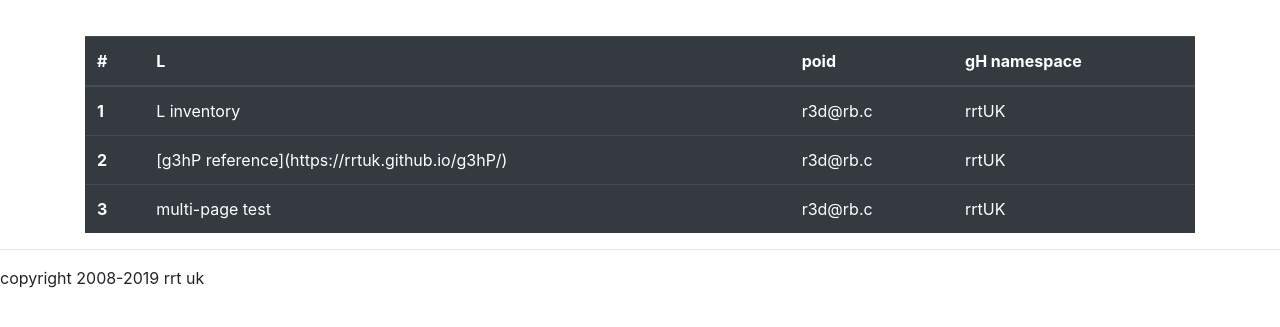
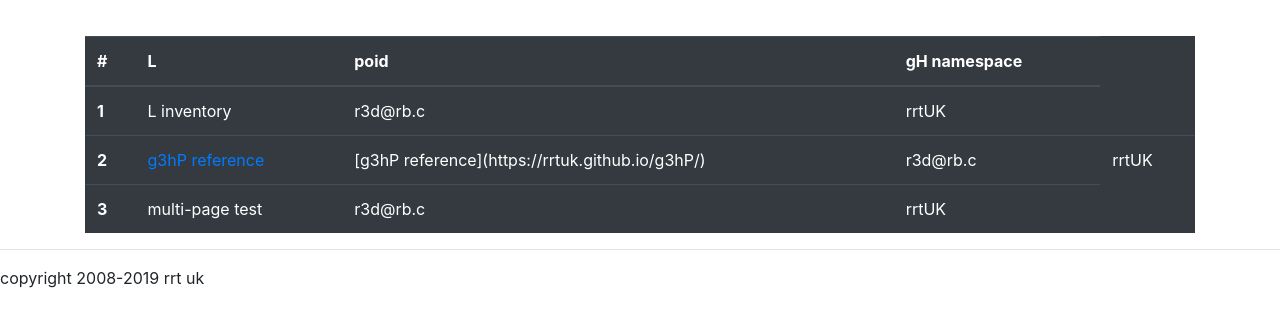
Before and after one commit to rrtUK/L_inventory, a plain HTML site: page index.html in a window 1280 px wide. Shown: the part 145-472 px from the top of the page. Drawn offline with nearby package versions, Linux system fonts and the light colour scheme.

Commit message:
hypertext link added a tag

```diff
--- a/index.html
+++ b/index.html
@@ -206,6 +206,7 @@
                     </tr>
                     <tr>
                         <th scope="row">2</th>
+                        <td><a href="https://rrtuk.github.io/g3hP/">g3hP reference</a></td>
                         <td>[g3hP reference](https://rrtuk.github.io/g3hP/)</td>
                         <td>r3d@rb.c</td>
                         <td>rrtUK</td>
```
